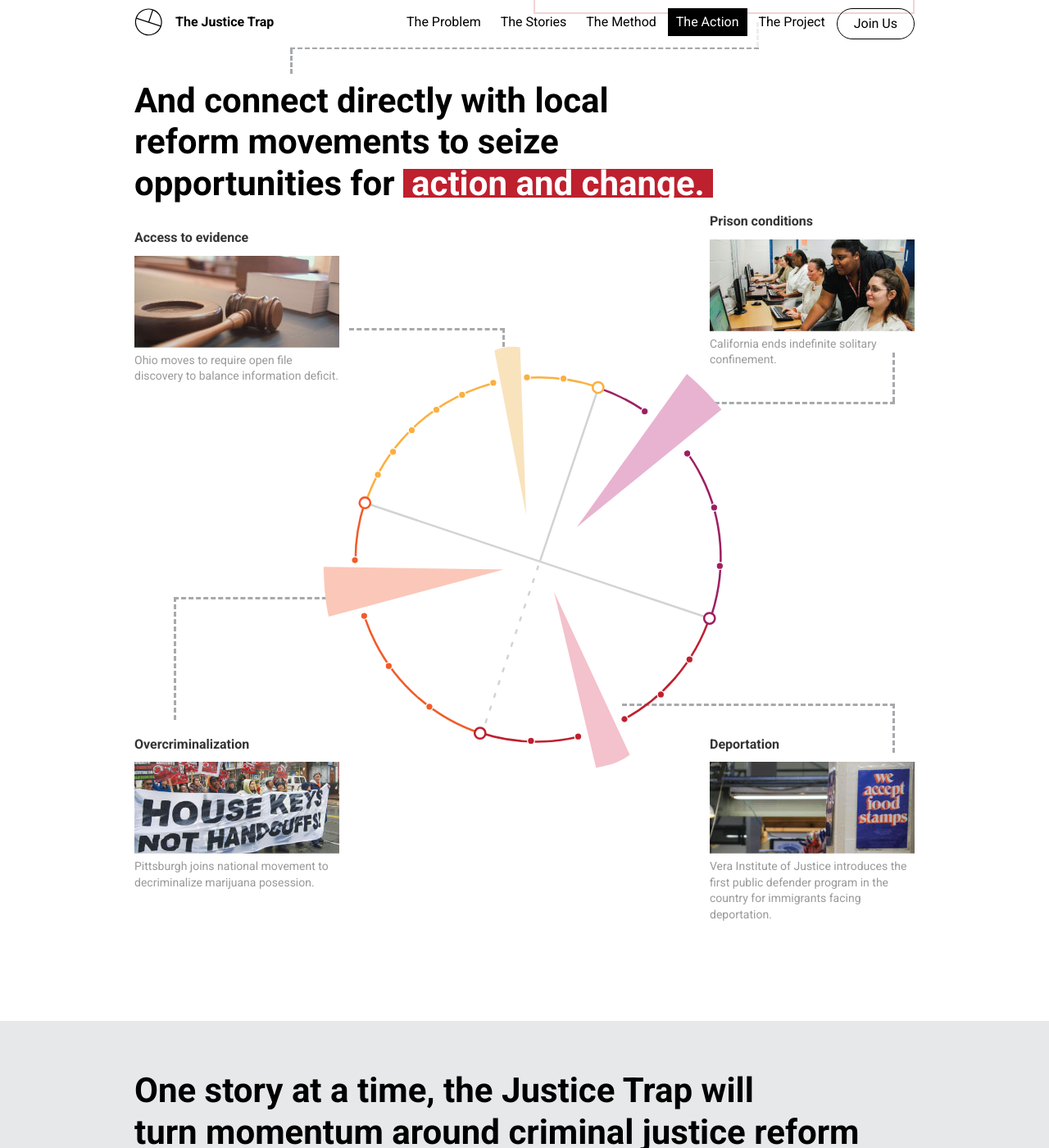
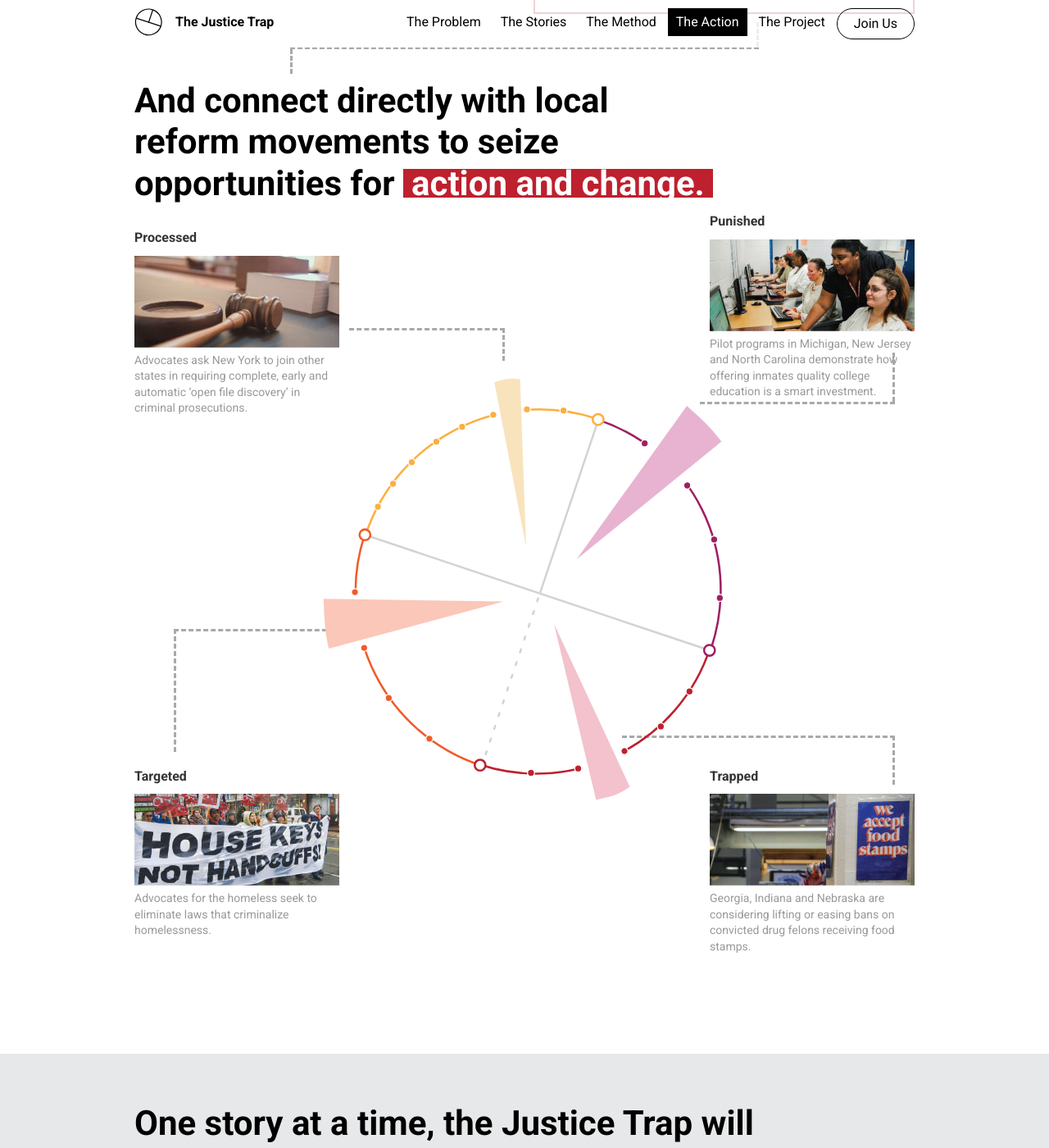
Before and after one commit to noahmanger/thejusticetrap, a Jekyll site: the page built from index.html, in a window 1280 px wide and 1400 px high, scrolled down 3339 px. Shown: the whole window at 82% size. Built offline with Jekyll 4.4.1, drawn with Linux system fonts in a browser that asks for light colours.

Commit message:
Updating text and links

```diff
--- a/_includes/section-5.html
+++ b/_includes/section-5.html
@@ -6,9 +6,9 @@
     <div class="action__graphic">
       <div class="action__top">
         <div class="action__1 action__item">
-          <h3 class="action__label">Access to evidence</h3>
-          <img src="assets/img/action-01.jpg" class="cycle-action__item" alt="Photo of a person holding papers">
-          <span class="t-caption">Ohio moves to require open file discovery to balance information deficit.</span>
+          <h3 class="action__label">Processed</h3>
+          <a href="http://www.capitalnewyork.com/article/albany/2015/09/8577262/criminal-justice-advocates-push-new-evidence-rules" target="blank"><img src="assets/img/action-01.jpg" class="cycle-action__item" alt="Photo of a gavel and stack of papers"></a>
+          <span class="t-caption">Advocates ask New York to join other states in requiring complete, early and automatic ‘open file discovery’ in criminal prosecutions.</span>
         </div>
         <div class="connector connector--2">
           <div class="seg seg--up seg--1"></div>
@@ -19,17 +19,17 @@
           <div class="seg seg--horizontal seg--2"></div>
         </div>
         <div class="action__2 action__item">
-          <h3 class="action__label">Prison conditions</h3>
-          <img src="assets/img/action-02.jpg" class="cycle-action__item" alt="Painting of a prisoner in chains">
-          <span class="t-caption">California ends indefinite solitary confinement.</span>
+          <h3 class="action__label">Punished</h3>
+          <a href="http://www.vera.org/project/pathways-prison-postsecondary-education-project" target="blank"><img src="assets/img/action-02.jpg" class="cycle-action__item" alt="Image of inmate education program"></a>
+          <span class="t-caption">Pilot programs in Michigan, New Jersey and North Carolina demonstrate how offering inmates quality college education is a smart investment.</span>
         </div>
       </div>
       <img src="assets/img/cycle-action.svg" class="cycle-action" alt="Graphic of the cycle with pieces highlighted">
       <div class="action__bottom">
         <div class="action_3 action__item">
-          <h3 class="action__label">Overcriminalization</h3>
-          <img src="assets/img/action-04.jpg" class="cycle-action__item" alt="Photo of a man reading a document">
-          <span class="t-caption">Pittsburgh joins national movement to decriminalize marijuana posession.</span>
+          <h3 class="action__label">Targeted</h3>
+          <a href="https://www.nlchp.org/criminalization" target="blank"><img src="assets/img/action-04.jpg" class="cycle-action__item" alt="Photo of protesters marching with a sign that says 'House keys not handcuffs'"></a>
+          <span class="t-caption">Advocates for the homeless seek to eliminate laws that criminalize homelessness.</span>
         </div>
         <div class="connector connector--4">
           <div class="seg seg--up seg--1"></div>
@@ -40,9 +40,9 @@
           <div class="seg seg--horizontal seg--2"></div>
         </div>
         <div class="action__4 action__item">
-          <h3 class="action__label">Deportation</h3>
-          <img src="assets/img/action-03.jpg" class="cycle-action__item" alt="Photo of a protest with a sign that says 'Keep families together'">
-          <span class="t-caption">Vera Institute of Justice introduces the first public defender program in the country for immigrants facing deportation.</span>
+          <h3 class="action__label">Trapped</h3>
+          <a href="https://www.themarshallproject.org/2016/02/04/six-states-where-felons-can-t-get-food-stamps#.bDLIlQZZi" target="blank"><img src="assets/img/action-03.jpg" class="cycle-action__item" alt="Photo of a sign that says 'We accept food stamps'"></a>
+          <span class="t-caption">Georgia, Indiana and Nebraska are considering lifting or easing bans on convicted drug felons receiving food stamps.</span>
         </div>
       </div>
     </div>
```
